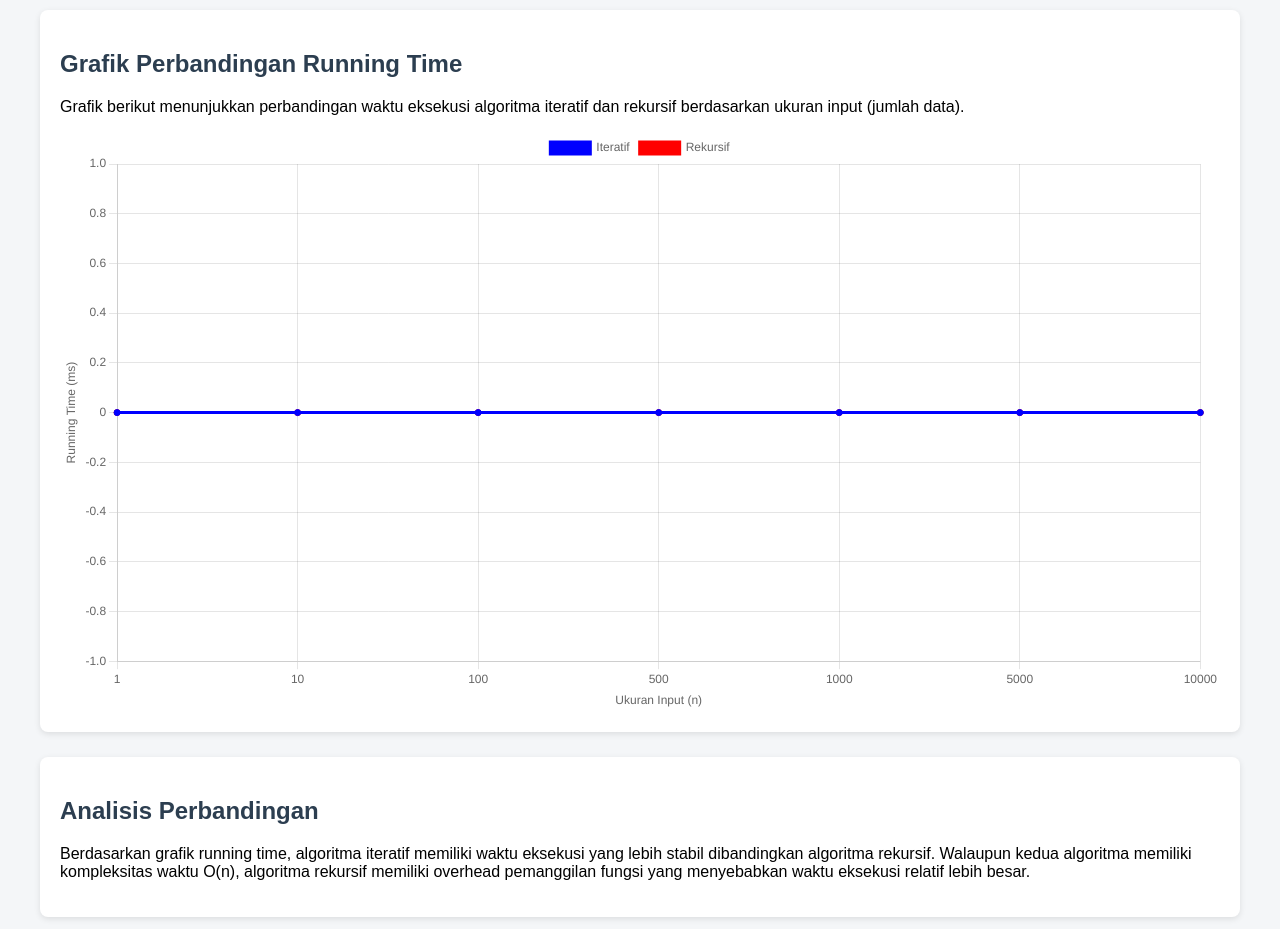
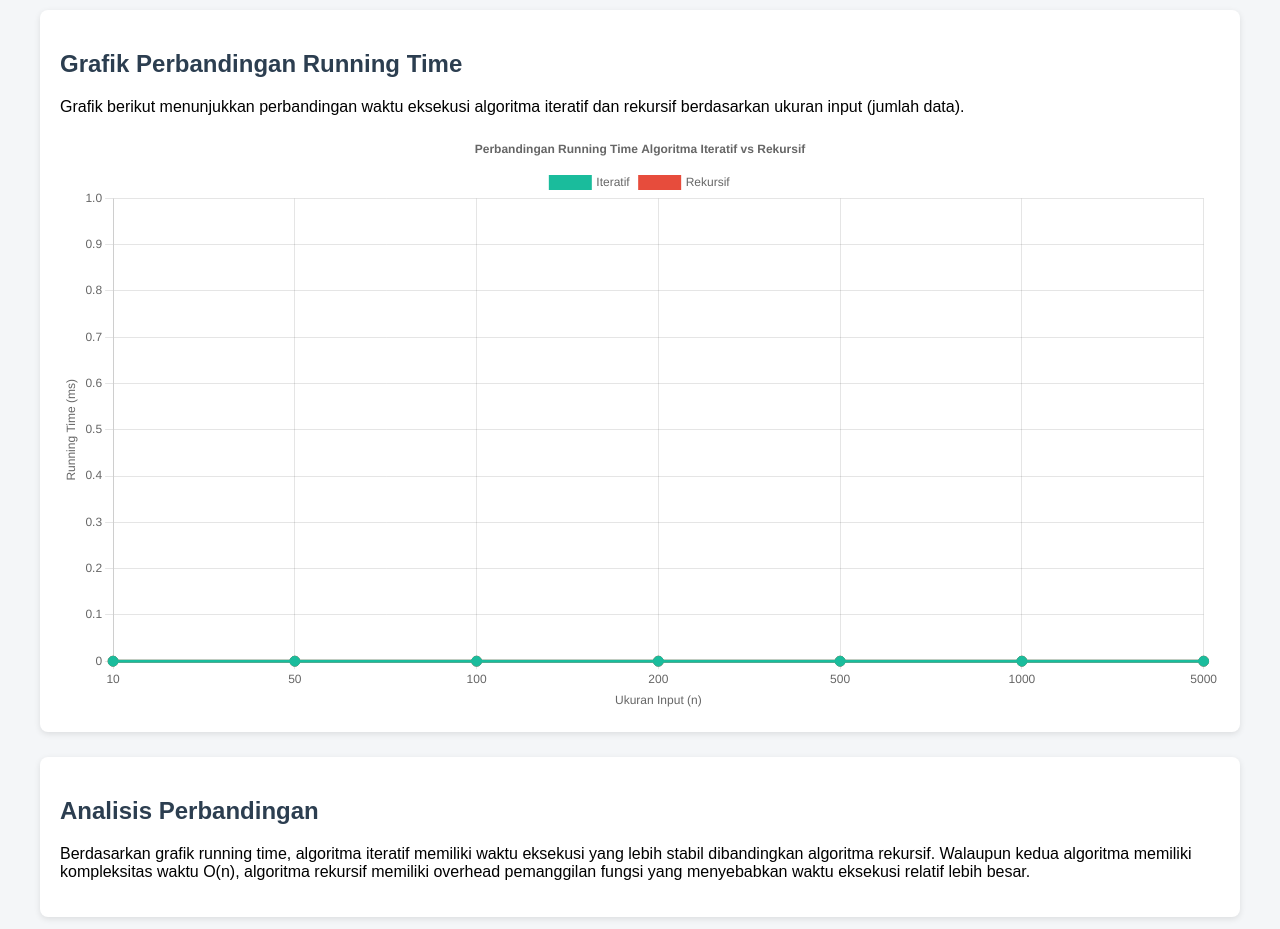
Before and after one commit to Jacksamsudin/TUBESAKA.github.io, a plain HTML site: page index.html in a window 1280 px wide. Shown: the part 920-1849 px from the top of the page. Drawn offline with nearby package versions, Linux system fonts and the light colour scheme.

Commit message:
Update index.html

```diff
--- a/index.html
+++ b/index.html
@@ -180,9 +180,9 @@
 
   // =============================
   // GRAFIK RUNNING TIME
-  function tampilkanGrafik() {
-    const sizes = [1, 10, 100, 500, 1000, 5000, 10000];
-    const REPEAT = 20;
+   function tampilkanGrafik() {
+    const sizes = [10, 50, 100, 200, 500, 1000, 5000];
+    const REPEAT = 300;
 
     let timeIteratif = [];
     let timeRekursif = [];
@@ -190,18 +190,30 @@
     sizes.forEach(n => {
       let data = Array.from({ length: n }, () => Math.floor(Math.random() * 10));
 
-      // ITERATIF
+      // ===== ITERATIF =====
       let start = performance.now();
-      for (let i = 0; i < REPEAT; i++) {
-        totalIteratif(data);
+      for (let r = 0; r < REPEAT; r++) {
+        let total = 0;
+        for (let i = 0; i < data.length; i++) {
+          total += data[i];
+          // dummy workload
+          for (let j = 0; j < 50; j++) {}
+        }
       }
       let end = performance.now();
       timeIteratif.push((end - start) / REPEAT);
 
-      // REKURSIF
+      // ===== REKURSIF =====
+      function totalRekDummy(arr, n) {
+        if (n === 0) return 0;
+        // dummy workload
+        for (let j = 0; j < 50; j++) {}
+        return arr[n - 1] + totalRekDummy(arr, n - 1);
+      }
+
       start = performance.now();
-      for (let i = 0; i < REPEAT; i++) {
-        totalRekursif(data, data.length);
+      for (let r = 0; r < REPEAT; r++) {
+        totalRekDummy(data, data.length);
       }
       end = performance.now();
       timeRekursif.push((end - start) / REPEAT);
@@ -216,16 +228,18 @@
           {
             label: "Iteratif",
             data: timeIteratif,
-            borderColor: "blue",
-            backgroundColor: "blue",
-            tension: 0.3
+            borderColor: "#1abc9c",
+            backgroundColor: "#1abc9c",
+            pointRadius: 5,
+            tension: 0.4
           },
           {
             label: "Rekursif",
             data: timeRekursif,
-            borderColor: "red",
-            backgroundColor: "red",
-            tension: 0.3
+            borderColor: "#e74c3c",
+            backgroundColor: "#e74c3c",
+            pointRadius: 5,
+            tension: 0.4
           }
         ]
       },
@@ -234,6 +248,10 @@
         plugins: {
           legend: {
             position: "top"
+          },
+          title: {
+            display: true,
+            text: "Perbandingan Running Time Algoritma Iteratif vs Rekursif"
           }
         },
         scales: {
@@ -247,7 +265,8 @@
             title: {
               display: true,
               text: "Running Time (ms)"
-            }
+            },
+            beginAtZero: true
           }
         }
       }
```
